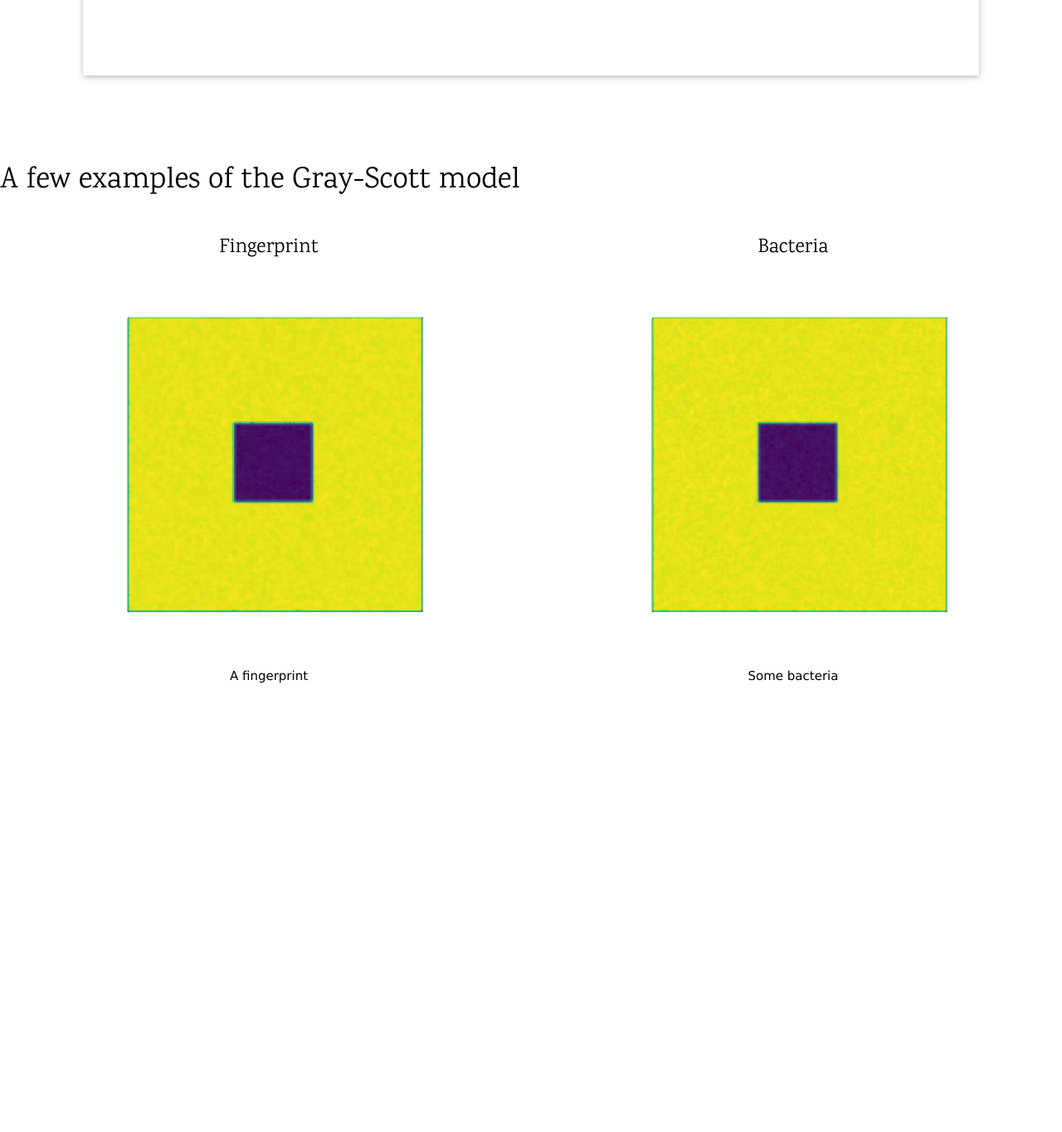
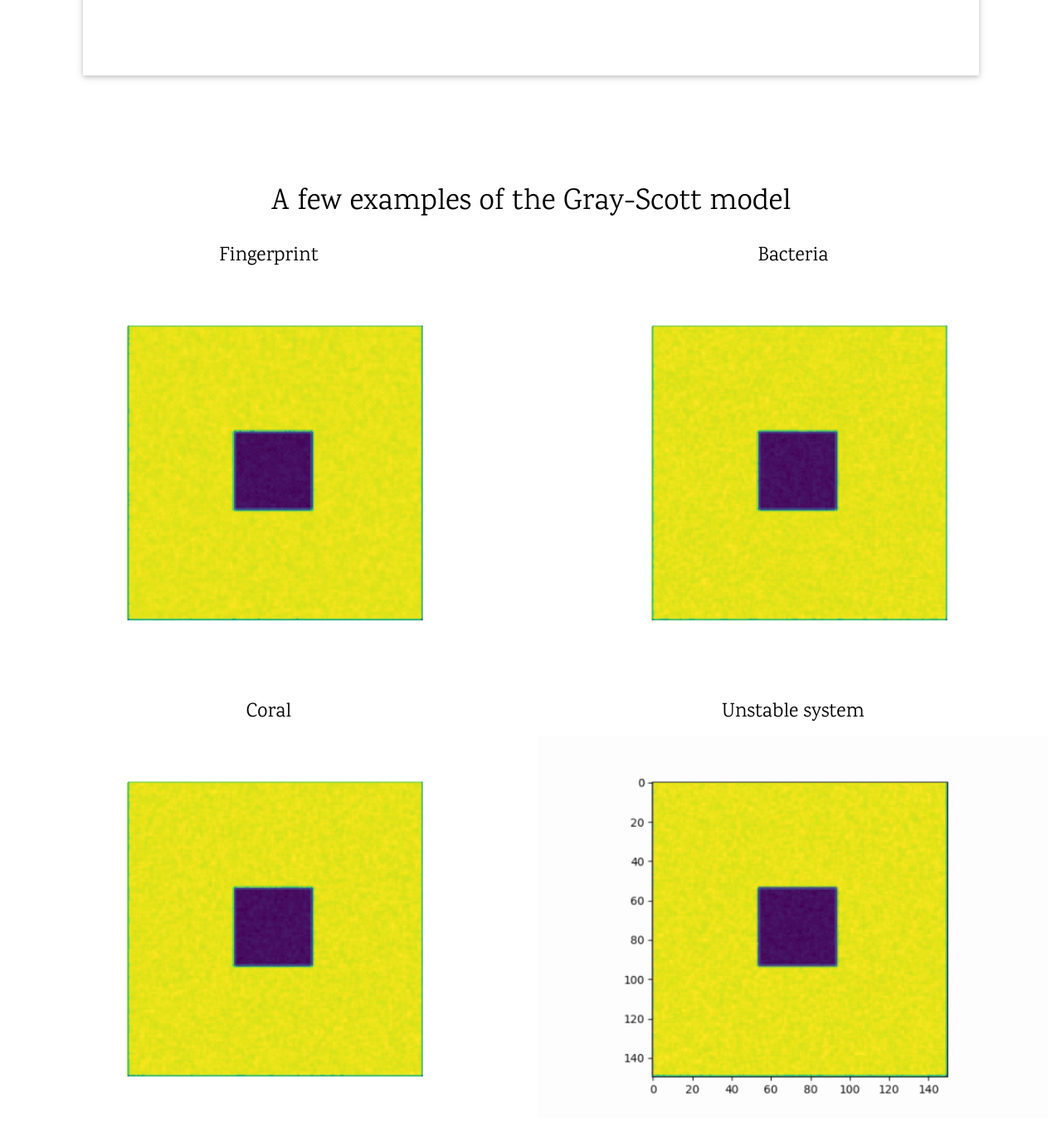
Before and after one commit to SzuminskyAJ/DiffuseAnimals, a Flask app: page / in a window 1280 px wide. Shown: the part 1624-2989 px from the top of the page at 83% size. Before the commit the page ends 2448 px from the top, so only its background shows below. Run offline with Flask 2, Linux system fonts and the light colour scheme.

Commit message:
Added examples

```diff
--- a/templates/layout.html
+++ b/templates/layout.html
@@ -31,17 +31,27 @@
 
       </div>
       <!-- Photo Grid-->
-    <h1>A few examples of the Gray-Scott model</h1>
+
     <div class="w3-row-padding w3-padding-16 w3-center">
+      <h1>A few examples of the Gray-Scott model</h1>
       <div class="w3-half">
         <h3>Fingerprint</h3>
         <img src="/static/images/fingerprint.gif" style="width:100%">
-        <p>A fingerprint</p>
       </div>
       <div class="w3-half">
         <h3>Bacteria</h3>
         <img src="/static/images/bacteria.gif" style="width:100%">
-        <p>Some bacteria</p>
+      </div>
+
+    </div>
+    <div class="w3-row-padding w3-padding-16 w3-center">
+      <div class="w3-half">
+        <h3>Coral</h3>
+        <img src="/static/images/coral.gif" style="width:100%">
+      </div>
+      <div class="w3-half">
+        <h3>Unstable system</h3>
+        <img src="/static/images/unstable.gif" style="width:100%">
       </div>
 
     </div>
```
